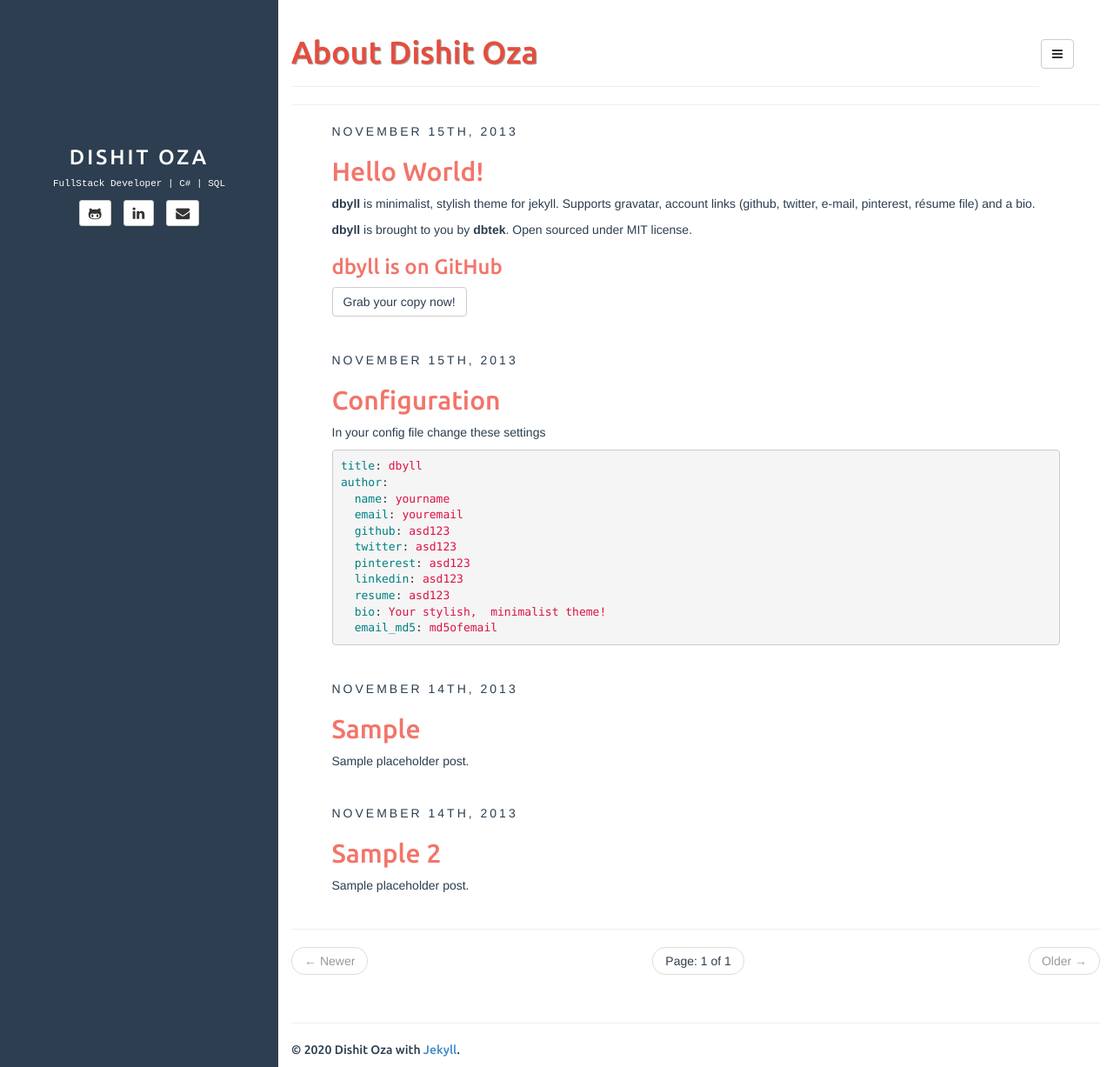
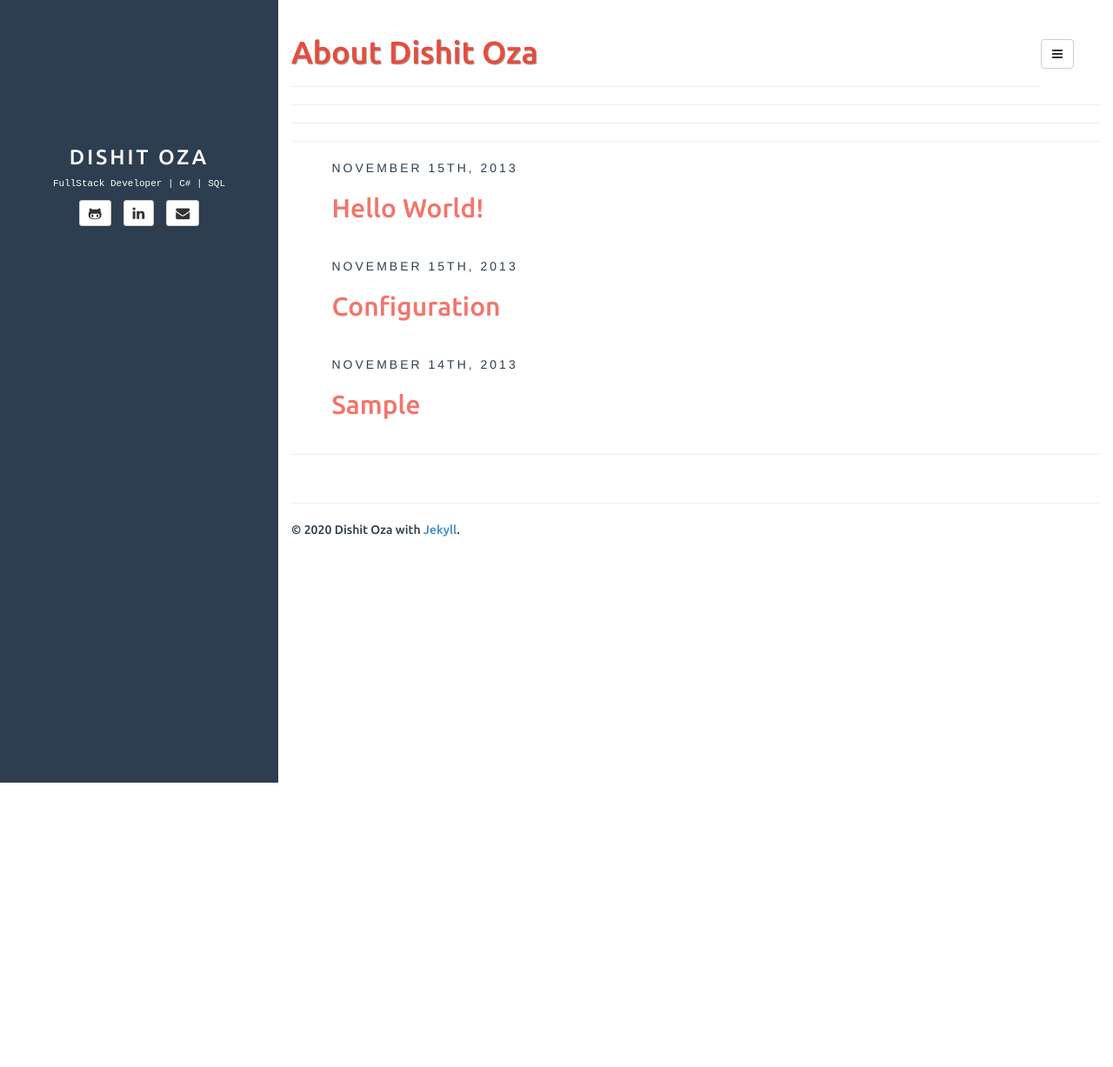
Before and after one commit to dishitoza/dishitoza.github.io, a Jekyll site: the page built from index.html, in a window 1280 px wide and 1227 px high. Shown: the whole window at 87% size. Built offline with Jekyll 4.4.1, drawn with Linux system fonts in a browser that asks for light colours; the list of posts is cut into pages by our own code.

Commit message:
content removed

```diff
--- a/_config.yml
+++ b/_config.yml
@@ -22,13 +22,13 @@
   email: ozadishit@gmail.com
   github: dishitoza
   # twitter: dbtek
-  linkedin: asd123
+  linkedin: dishitoza
   bio: FullStack Developer | C# | SQL
   email_md5: 726351295ec82e145928582f595aa3aa
 
 # rss_path: feed.xml
-categories_path: categories.html
-tags_path: tags.html
+# categories_path: categories.html
+# tags_path: tags.html
 
 # set it as url of an image
 # sidebar_background_image: https://www.dropbox.com/s/g9h23zrycedxtk5/sky.png?raw=1
--- a/_includes/default.html
+++ b/_includes/default.html
@@ -80,10 +80,10 @@
 			<i class="fa fa-bars"></i>
 		</button>
 		<ul class="dropdown-menu" role="menu">
-			<li><a href="{{ site.BASE_PATH}}/"><i class="fa fa-home"></i>Home</a></li>
+			<!-- <li><a href="{{ site.BASE_PATH}}/"><i class="fa fa-home"></i>Home</a></li>
 			<li><a href="{{ site.BASE_PATH}}/{{ site.categories_path }}"><i class="fa fa-folder"></i>Categories</a></li>
 			<li><a href="{{ site.BASE_PATH}}/{{ site.tags_path }}"><i class="fa fa-tags"></i>Tags</a></li>
-			<li class="divider"></li>
+			<li class="divider"></li> -->
 			<li><a href="#"><i class="fa fa-arrow-up"></i>Top of Page</a></li>
 		</ul>
 	</div>
--- a/index.html
+++ b/index.html
@@ -3,6 +3,7 @@
 tagline:
 ---
 
+<hr/>
 {% for resume in paginator.resume %}
 <article class="home">
   <h2>
@@ -18,7 +19,7 @@
 
 
 
-
+<hr/>
 {% for post in paginator.posts %}
 
 <article class="home">
@@ -39,7 +40,7 @@
     <a href="{{ site.BASE_PATH }}{{ post.url }}">{{ post.title }}</a>
   </h2>
 
-  <div>
+  <!-- <div>
     {% if post.fullview %}
     {{ post.content }}
     {% else %}
@@ -51,40 +52,8 @@
     {{ post.excerpt }}
     {% endif %}
     {% endif %}
-  </div>
+  </div> -->
 
 </article>
 {% endfor %}
 <hr/>
-
-<ul class="pager">
-
-  {% if paginator.previous_page %}
-  <li class="previous">
-    {% if paginator.previous_page == 1 %}
-    <a href="{{ site.BASE_PATH }}/">&larr; Newer</a>
-    {% else %}
-    <a href="{{ site.BASE_PATH }}/{{ site.paginate_path | replace: ':num', paginator.previous_page }}">&larr; Newer</a>
-    {% endif %}
-  </li>
-  {% else %}
-  <li class="previous disabled">
-    <a>&larr; Newer</a>
-  </li>
-  {% endif %}
-
-  <li>
-    <span class="page_number">Page: {{ paginator.page }} of {{ paginator.total_pages }}</span>
-  </li>
-
-  {% if paginator.next_page %}
-  <li class="next">
-    <a href="{{ site.BASE_PATH }}/{{ site.paginate_path | replace: ':num', paginator.next_page }}">Older &rarr;</a>
-  </li>
-  {% else %}
-  <li class="next disabled">
-    <a>Older &rarr;</a>
-  </li>
-  {% endif %}
-
-</ul>
```
Also changed, not shown: _posts/sample-2.md (renamed from _posts/2013-11-14-sample-2.md).
